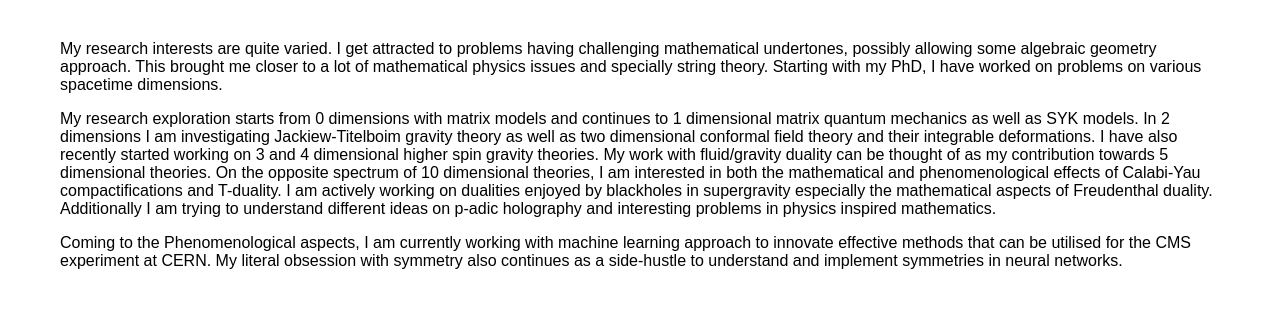
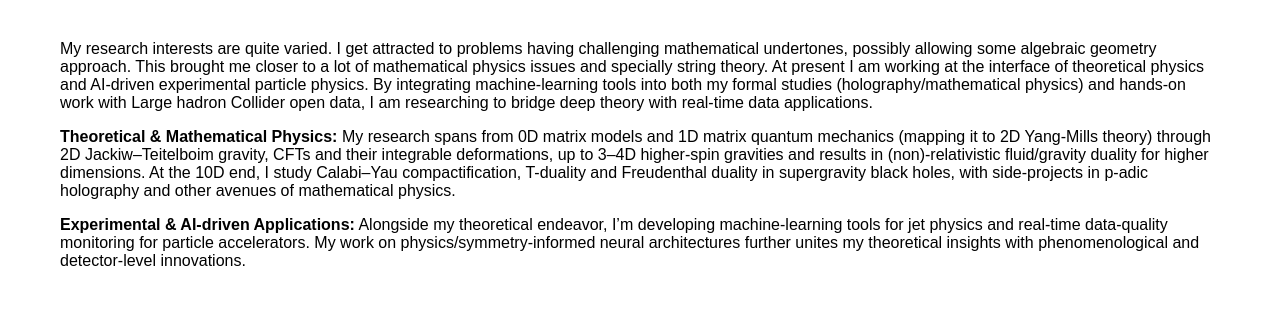
Before and after one commit to chattopadhyayA/chattopadhyayA.github.io, a plain HTML site: page index.html in a window 1280 px wide. Both pictures are taken after a click on the link "Research". Shown: the part 238-547 px from the top of the page. Drawn offline with Linux system fonts and the light colour scheme.

Commit message:
Research Interest updated to fit the current research work

```diff
--- a/index.html
+++ b/index.html
@@ -106,22 +106,22 @@
         </div>
         <p>
             My research interests are quite varied. I get attracted to problems having challenging mathematical undertones, possibly allowing
-            some algebraic geometry approach. This brought me closer to a lot of mathematical physics issues and specially string theory. Starting with my PhD,
-            I have worked on problems on various spacetime dimensions.
+            some algebraic geometry approach. This brought me closer to a lot of mathematical physics issues and specially string theory.
+            At present I am working at the interface of theoretical physics and AI-driven experimental particle physics. By integrating
+            machine-learning tools into both my formal studies (holography/mathematical physics) and hands-on work with Large hadron Collider
+            open data, I am researching to bridge deep theory with real-time data applications.
         </p>
         <p>
-            My research exploration starts from 0 dimensions with matrix models and continues to 1 dimensional matrix quantum mechanics as well as SYK models.
-            In 2 dimensions I am investigating Jackiew‐Titelboim gravity theory as well as two dimensional conformal field theory and their integrable
-            deformations. I have also recently started working on 3 and 4 dimensional higher spin gravity theories. My work with fluid/gravity duality can be
-            thought of as my contribution towards 5 dimensional theories. On the opposite spectrum of 10 dimensional theories, I am interested in both the
-            mathematical and phenomenological effects of Calabi‐Yau compactifications and T-duality. I am actively working on dualities enjoyed by blackholes
-            in supergravity especially the mathematical aspects of Freudenthal duality. Additionally I am trying to understand different ideas on p‐adic
-            holography and interesting problems in physics inspired mathematics.
+            <b>Theoretical & Mathematical Physics:</b> My research spans from 0D matrix models and 1D matrix quantum mechanics (mapping it to
+            2D Yang-Mills theory) through 2D Jackiw–Teitelboim gravity, CFTs and their integrable deformations, up to 3–4D higher-spin gravities
+            and results in (non)-relativistic fluid/gravity duality for higher dimensions. At the 10D end, I study Calabi–Yau compactification,
+            T-duality and Freudenthal duality in supergravity black holes, with side-projects in p-adic holography and other avenues of mathematical
+             physics.
         </p>
         <p>
-            Coming to the Phenomenological aspects, I am currently working with machine learning approach to innovate effective methods that can be utilised
-            for the CMS experiment at CERN. My literal obsession with symmetry also continues as a side-hustle to understand and implement symmetries
-            in neural networks.
+            <b>Experimental & AI-driven Applications:</b> Alongside my theoretical endeavor, I’m developing machine-learning tools for jet physics
+            and real-time data-quality monitoring for particle accelerators. My work on physics/symmetry-informed neural architectures further unites
+            my theoretical insights with phenomenological and detector-level innovations.
         </p>
 
         <div class="text-container" style="text-align: center;">
```
